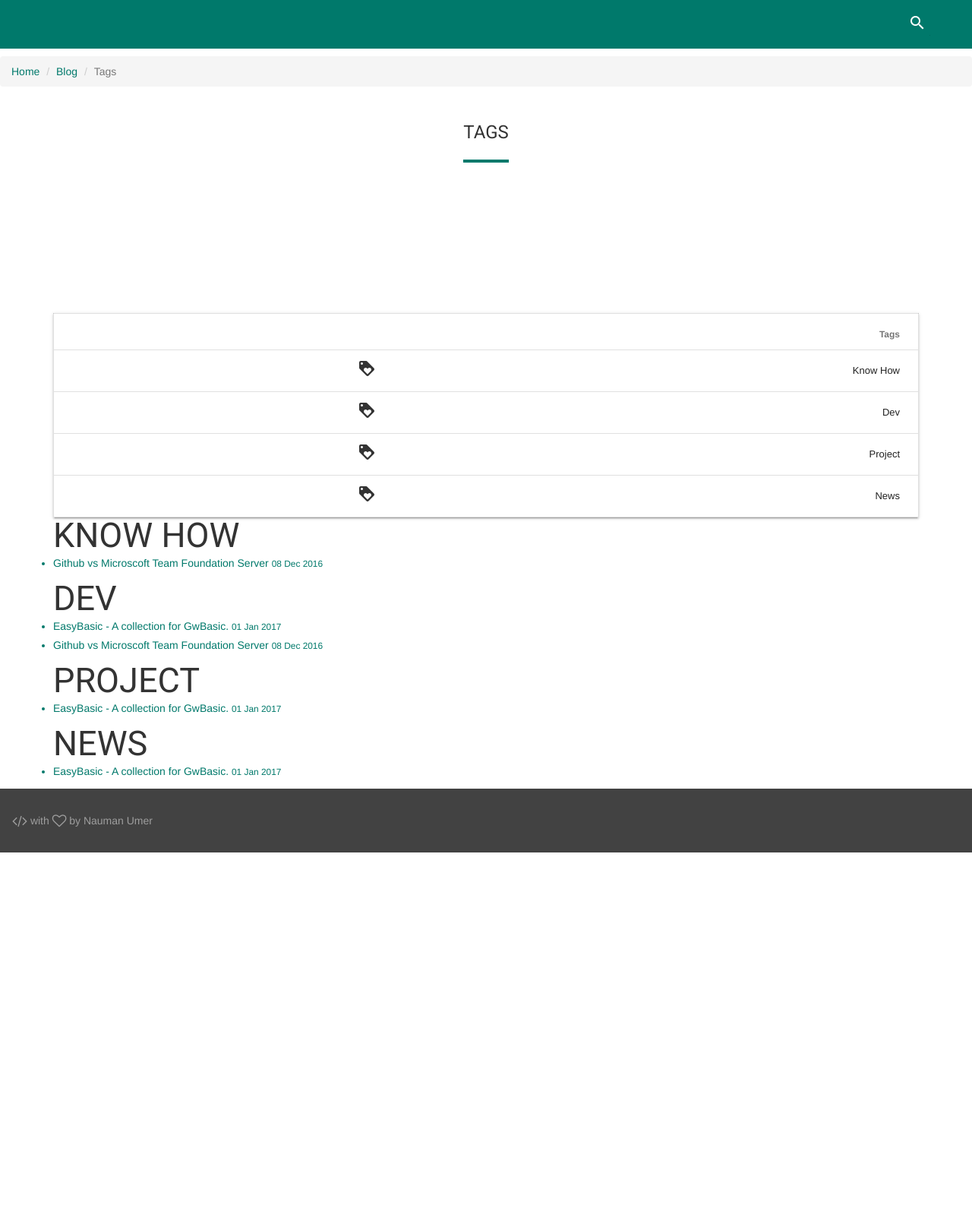
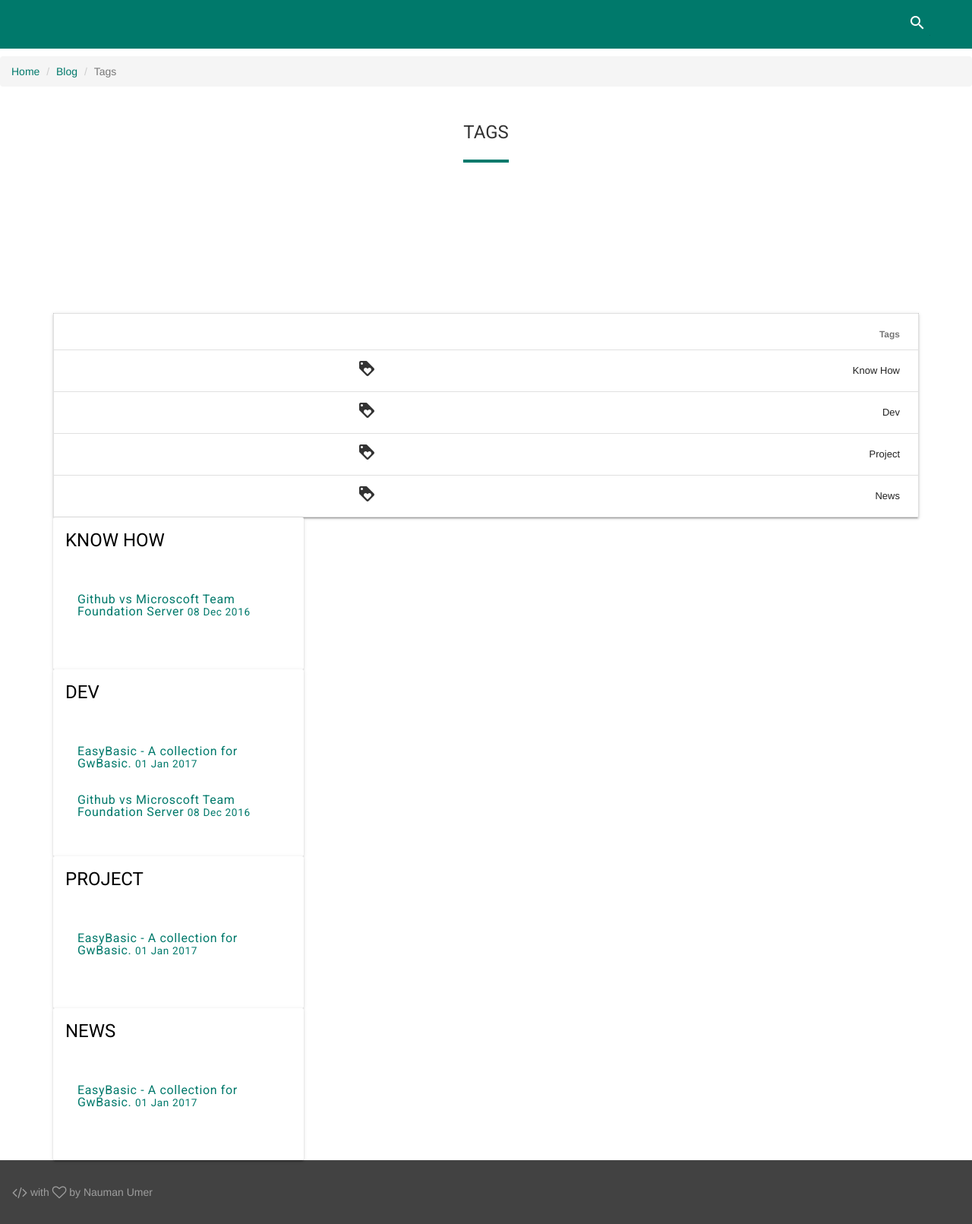
Before and after one commit to nmanumr/nmanumr.com, a Jekyll site: the page built from blog/tags.html, in a window 1280 px wide. Shown: the whole page at 76% size. Built offline with Jekyll 4.4.1, drawn with Linux system fonts in a browser that asks for light colours; nearby versions of some CDN libraries; library files that are not in the unit come from our copies; comment, search, counter and statistics services are not loaded.

Commit message:
Update tags.html

```diff
--- a/blog/tags.html
+++ b/blog/tags.html
@@ -37,19 +37,24 @@
       {% endfor %}
    </table>
 </div>
-<div class="tags-expo-section">
 {% for tag in site.tags %}
-<h2 id="{{ tag[0] | slugify }}">{{ tag[0] }}</h2>
-<ul class="tags-expo-posts">
+<div class="mdl-card mdl-shadow--2dp" id="{{ tag[0] | slugify }}">
+   <div class="mdl-card__title">
+     <h2 class="mdl-card__title-text">{{ tag[0] }}</h2>
+   </div>
+   <div class="mdl-card__supporting-text">
+      <ul class="demo-list-item mdl-list">
       {% for post in tag[1] %}
+         <li class="mdl-list__item">
             <a class="post-title" href="{{ site.baseurl }}{{ post.url }}">
-       <li>
                {{ post.title }}
                <small class="post-date">{{ post.date | date_to_string }}</small>
+            </a>
          </li>
-       </a>
       {% endfor %}
       </ul>
+   </div>
+</div>
 {% endfor %}
-   </div>
+
 </div></div>
```
Lines whose indentation alone changed are shown as unchanged.
